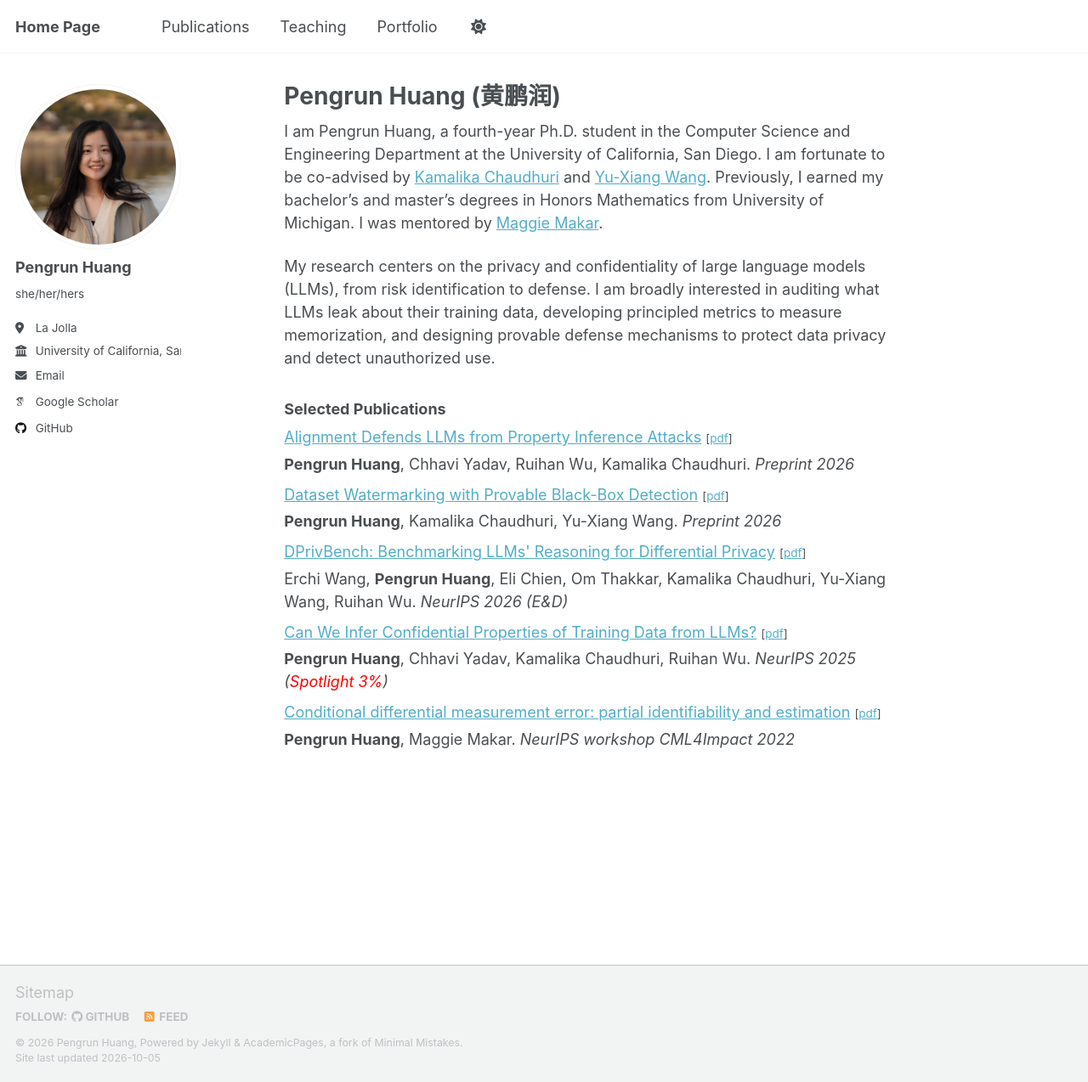
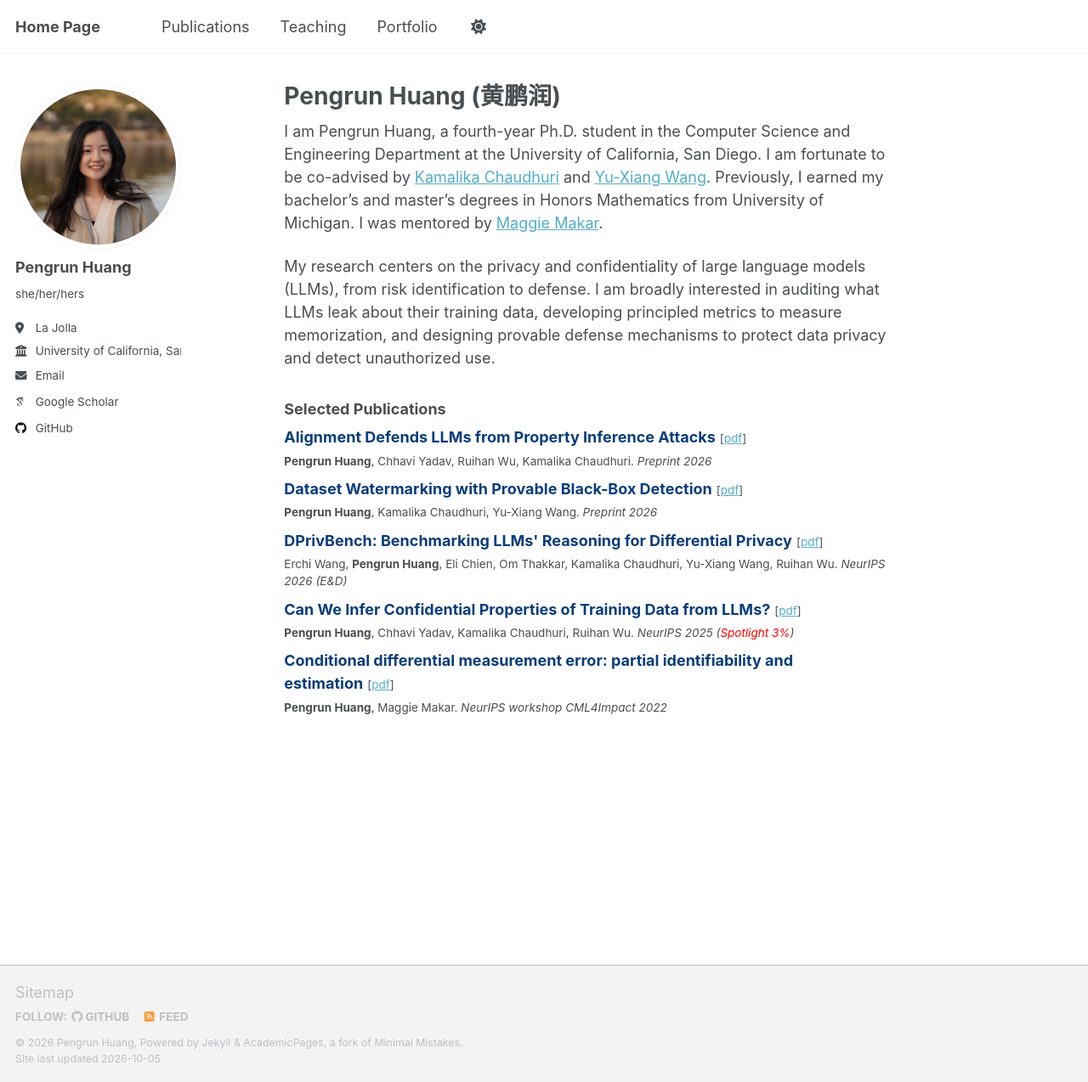
Before and after one commit to PengrunH/PengrunH.github.io, a Jekyll site: the page built from _pages/about.md, in a window 1280 px wide and 1274 px high. Shown: the whole window at 85% size. Built offline with Jekyll 4.4.1, drawn with Linux system fonts in a browser that asks for light colours; some web fonts are replaced; a script that is not in the unit is left out.

Commit message:
Style publication titles as bold deep-blue text, not hyperlinks
Only the [pdf] badge is clickable now. Also bumps the title font size
and shrinks the author/venue line two steps smaller for contrast, and
scopes the item hover underline to actual links instead of plain title
text.

Co-Authored-By: Claude Sonnet 5 <noreply@anthropic.com>

```diff
--- a/_includes/archive-single.html
+++ b/_includes/archive-single.html
@@ -29,7 +29,7 @@
       {% if post.link %}
         <a href="{{ post.link }}">{{ title }}</a> <a href="{{ base_path }}{{ post.url }}" rel="permalink"><i class="fa fa-link" aria-hidden="true" title="permalink"></i><span class="sr-only">Permalink</span></a>
       {% else %}
-        <a href="{{ post.paperurl }}">{{ post.title }}</a>{% if post.paperurl %}&nbsp;<span class="archive__item-pdf">[<a href="{{ post.paperurl }}" target="_blank" rel="noopener">pdf</a>]</span>{% endif %}
+        <span class="archive__item-title-text">{{ post.title }}</span>{% if post.paperurl %}&nbsp;<span class="archive__item-pdf">[<a href="{{ post.paperurl }}" target="_blank" rel="noopener">pdf</a>]</span>{% endif %}
       {% endif %}
     </p>
     {% if post.read_time %}
--- a/_sass/layout/_archive.scss
+++ b/_sass/layout/_archive.scss
@@ -43,6 +43,15 @@ p.archive__item-teach {
   white-space: nowrap;
 }
 
+.archive__item-title-text {
+  color: #0a3d7a;
+  font-weight: bold;
+}
+
+p.archive__item-pub-meta {
+  font-size: $type-size-6;
+}
+
 .archive__subtitle {
   margin: 1.414em 0 0;
   padding-bottom: 0.5em;
@@ -57,6 +66,7 @@ p.archive__item-teach {
 
 .archive__item-title {
   margin-bottom: 0.25em;
+  font-size: $type-size-4;
   font-family: $sans-serif-narrow;
 
   a + a {
@@ -95,7 +105,7 @@ p.archive__item-teach {
     box-shadow: 0 0 10px rgba(#000, 0.25);
   }
 
-  .archive__item-title {
+  .archive__item-title a {
     text-decoration: underline;
   }
 }
```
